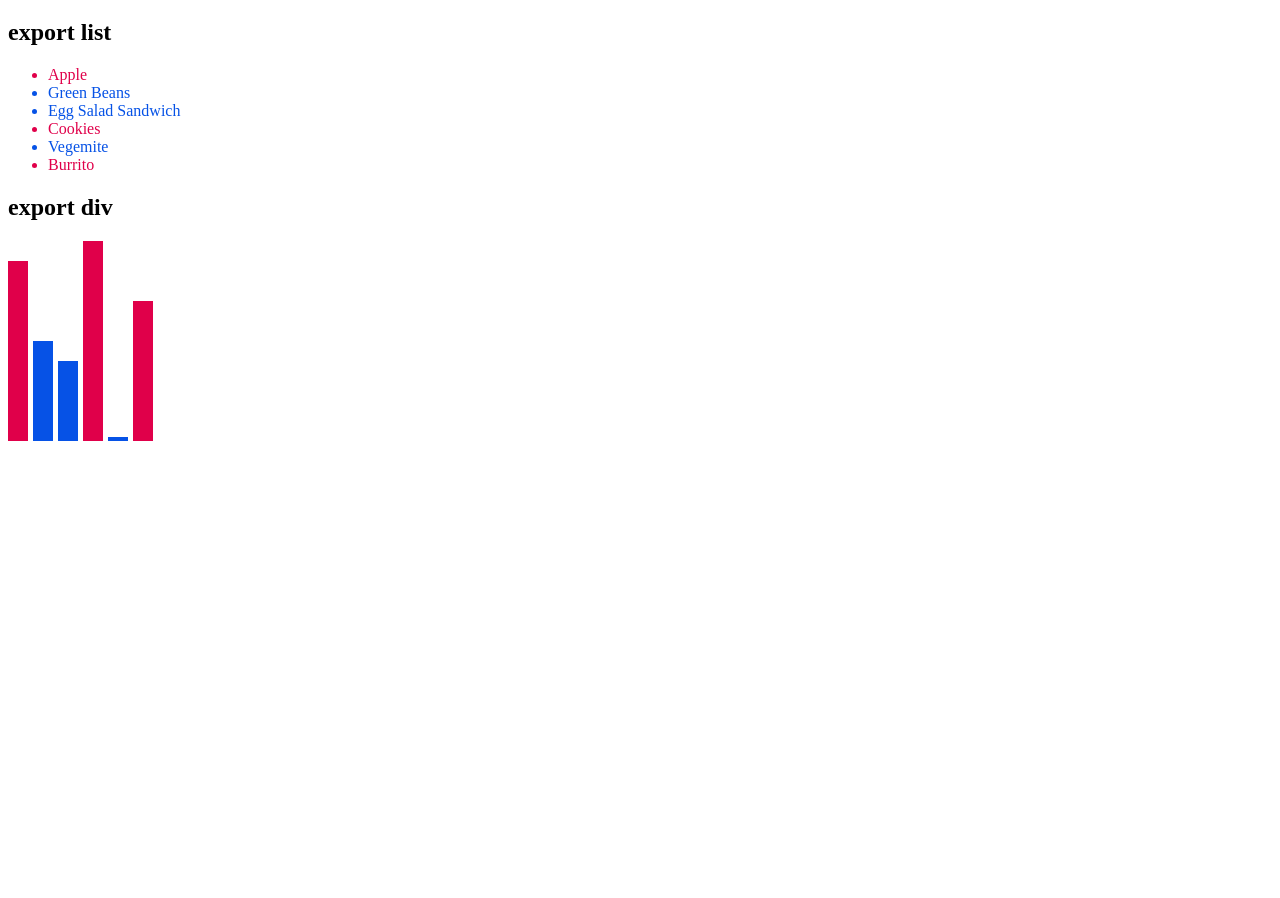
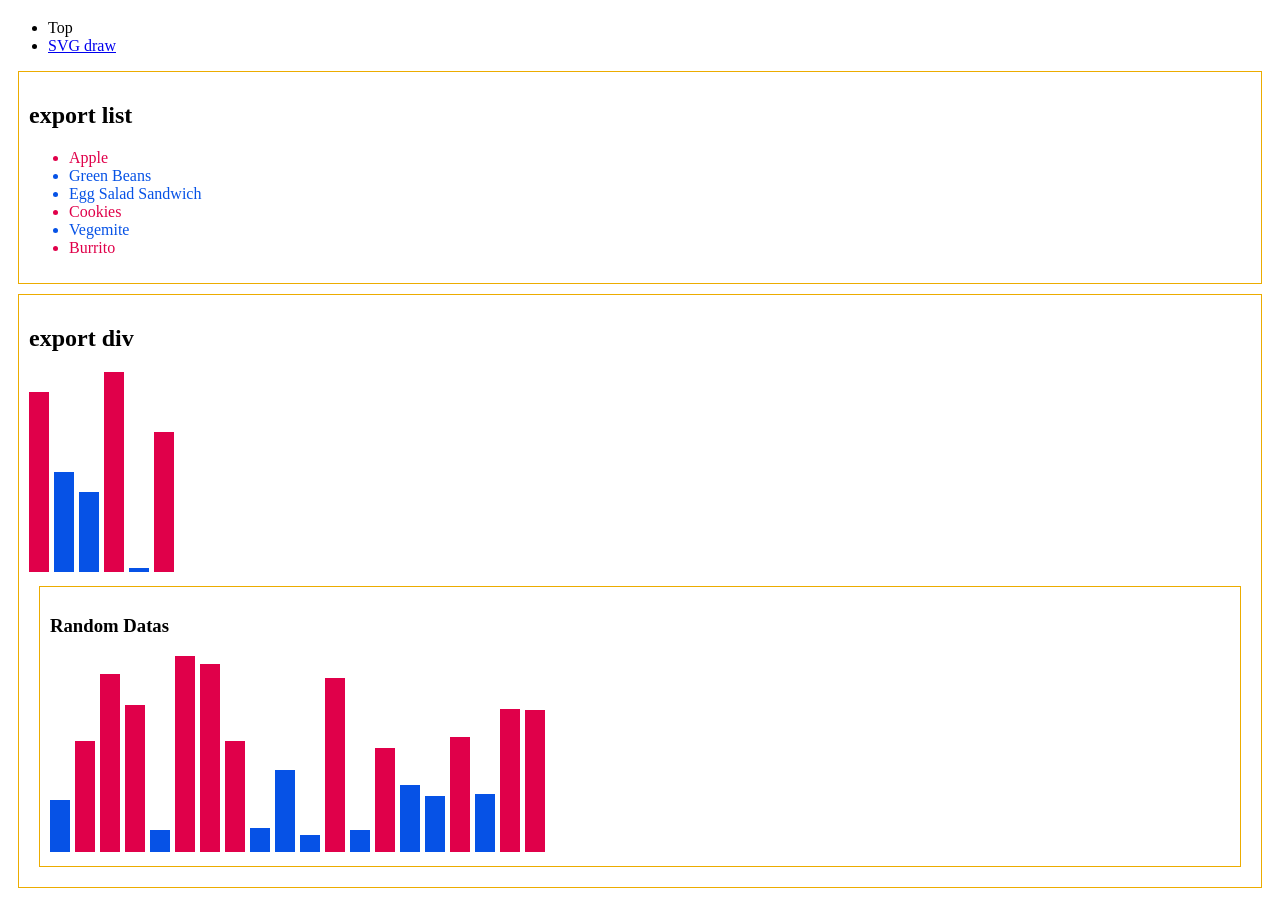
Before and after one commit to megatkhs/practice-d3js, a website: page index.html in a window 1280 px wide. Shown: the part 61-959 px from the top of the page. Before the commit the page ends 800 px from the top, so only its background shows below. Drawn offline with nearby package versions, Linux system fonts and the light colour scheme.

Commit message:
追加 乱数によるグラフ作成とSVGへのリンクを追加

```diff
--- a/css/style.css
+++ b/css/style.css
@@ -1,6 +1,12 @@
 @charset "UTF-8";
 
-#barGraph div.bar{
+section {
+  border: solid 1px #ecac00;
+  padding: 10px;
+  margin: 10px;
+}
+
+div.bar{
   display: inline-block;
   width: 20px;
   height: 300px;
--- a/index.html
+++ b/index.html
@@ -4,12 +4,23 @@
   <meta charset="utf-8">
   <meta name="viewport" content="width=device-width,initial-scale=1.0">
   <title>Practice d3js</title>
+  <link rel="shortcut icon" href="./favicon.png">
   <link rel="stylesheet" href="./css/style.css">
   <!-- <script src="https://ajax.googleapis.com/ajax/libs/jquery/3.2.1/jquery.min.js"></script> -->
   <script src="https://d3js.org/d3.v4.min.js"></script>
 </head>
 <body>
   <h1>Practice d3js</h1>
+  <nav>
+    <ul>
+      <li>
+        Top
+      </li>
+      <li>
+        <a href="./p_svg/index.html">SVG draw</a>
+      </li>
+    </ul>
+  </nav>
   <section>
     <h2>export list</h2>
     <ul id="list">
@@ -19,6 +30,11 @@
     <h2>export div</h2>
     <div id="barGraph">
     </div>
+    <section>
+      <h3>Random Datas</h3>
+      <div id="randomData">
+      </div>
+    </section>
   </section>
   <script src="./js/app.js"></script>
 </body>
--- a/js/app.js
+++ b/js/app.js
@@ -1,4 +1,7 @@
 "use strict";
+
+
+function D3Graph() {
   d3.json("asset/data.json", function(json){
     d3.select('#list').selectAll('li').data(json).enter().append('li').text(function(d){
       return d['food'];
@@ -22,3 +25,23 @@ d3.json("asset/data.json", function(json){
     });
     console.log(d3.selectAll('p'));
   });
+
+  let randomDatas = [];
+  for(let i = 20; i > 0; i--){
+    randomDatas.push(Math.random()*10);
+  }
+  d3.select('#randomData').selectAll('div').data(randomDatas).enter().append('div').attr('class', 'bar')
+  .style('background', function(d){
+    if(d > 5){
+      return '#e0004a';
+    } else {
+      return '#0652e6';
+    }
+  })
+  .style('height', function(d){
+    return d * 20 + 'px';
+  });
+
+}
+
+let d3Graph = new D3Graph();
```
Lines whose indentation alone changed are shown as unchanged.
